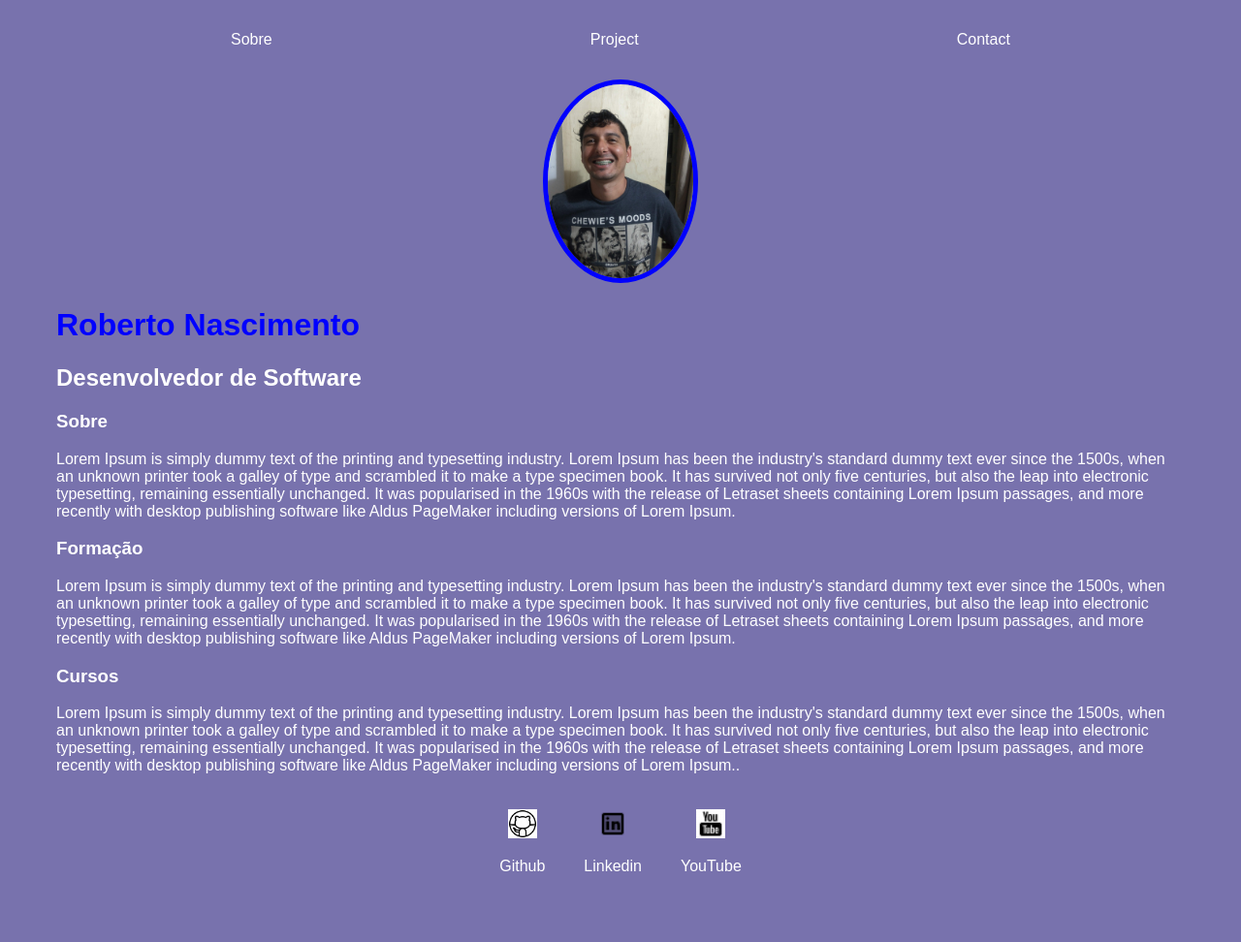
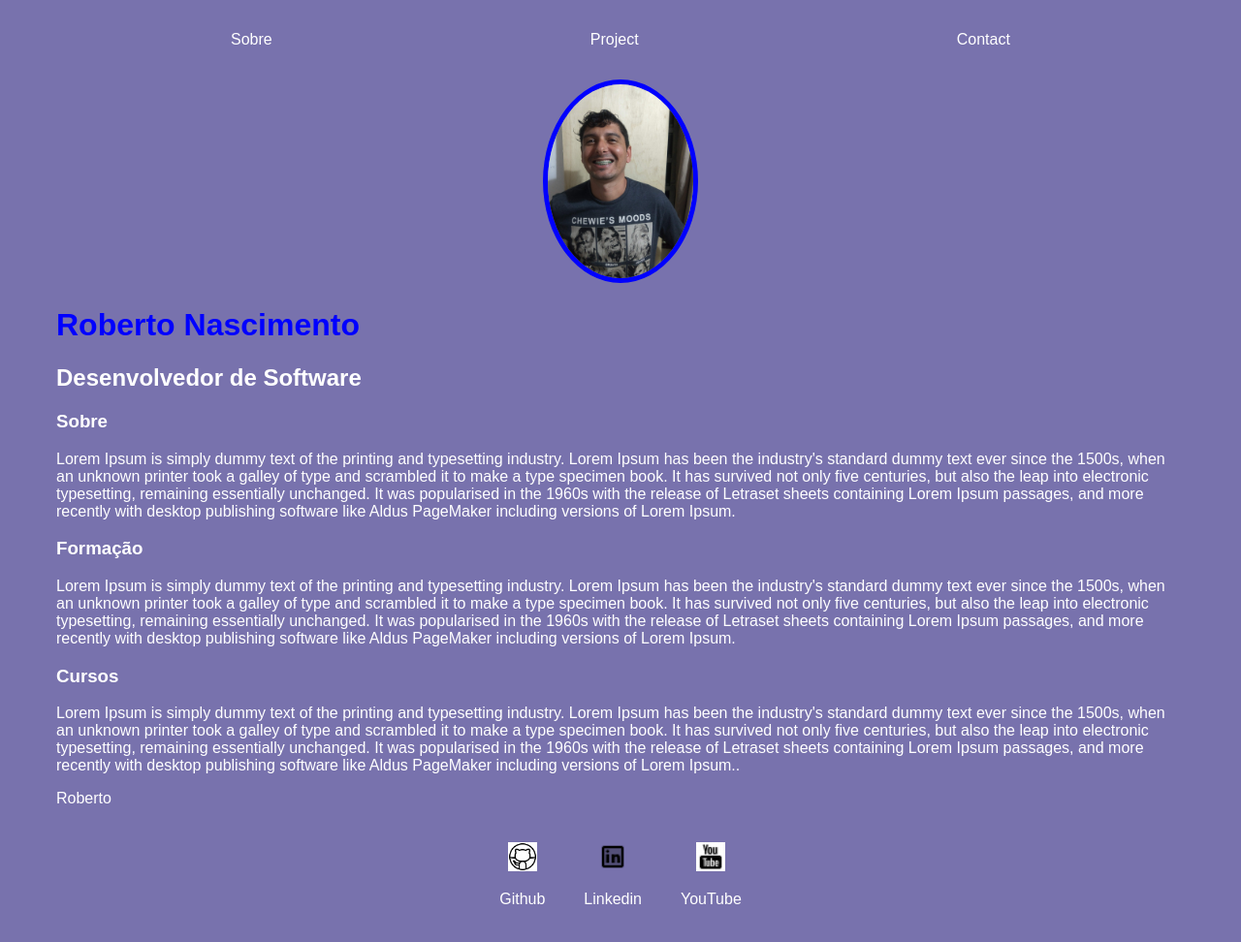
Before and after one commit to RobertoNatividade/robertonatividade.github.io, a plain HTML site: page index.html in a window 1280 px wide. Shown: the whole page at 97% size. Before the commit the page ends 947 px from the top, so only its background shows below. Drawn offline with Linux system fonts and the light colour scheme.

Commit message:
Adicionando meu nome

```diff
--- a/index.html
+++ b/index.html
@@ -41,6 +41,11 @@
                 <p>Lorem Ipsum is simply dummy text of the printing and typesetting industry. Lorem Ipsum has been the industry's standard dummy text ever since the 1500s, when an unknown printer took a galley of type and scrambled it to make a type specimen book. It has survived not only five centuries, but also the leap into electronic typesetting, remaining essentially unchanged. It was popularised in the 1960s with the release of Letraset sheets containing Lorem Ipsum passages, and more recently with desktop publishing software like Aldus PageMaker including versions of Lorem Ipsum..
                 </p>
             </section>
+            <section>
+                <p>
+                    Roberto
+                </p>
+            </section>
        </main>
        <footer>
             <a href=""><img src="./img/icons8-github.gif" alt=""><p>Github</p></a>
```
